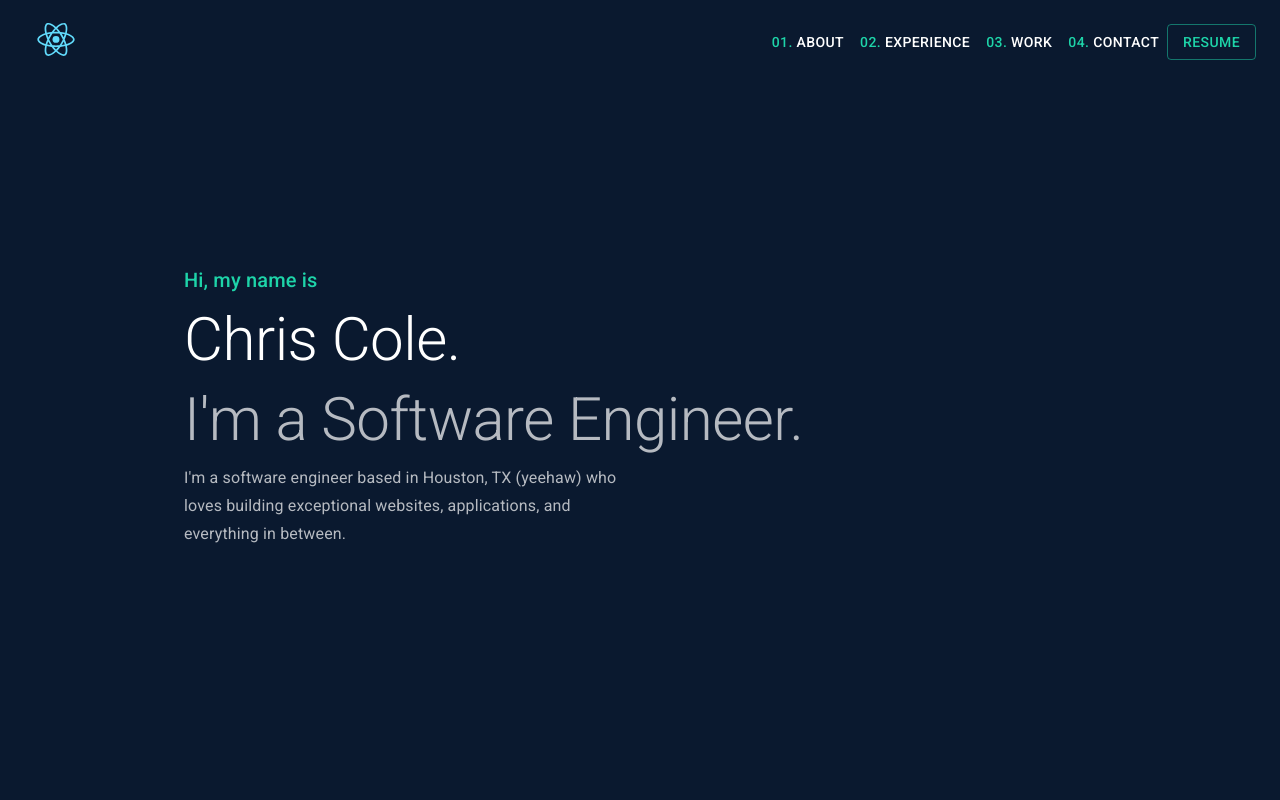
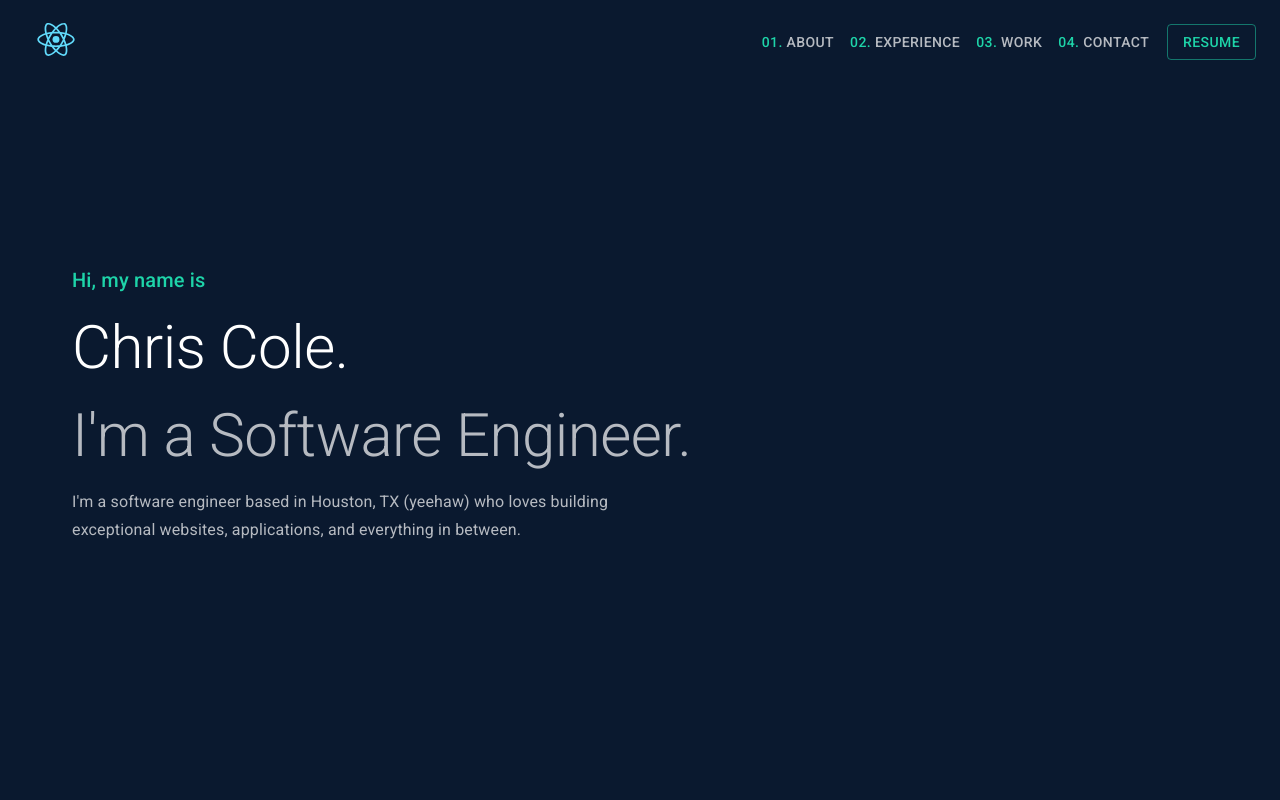
Before and after one commit to chrisrcole/chrisrcole.github.io, a React (Create React App) app: page / in a window 1280 px wide. Shown: the top 800 px of the page. Built offline with nearby package versions, Linux system fonts and the light colour scheme.

Commit message:
moving hero out of header + theming

```diff
--- a/src/App.tsx
+++ b/src/App.tsx
@@ -6,6 +6,7 @@ import { Home } from "./components/home";
 import BackToTop from "./components/navigation/BackToTop";
 import { Header } from "./components/header";
 import { Footer } from "./components/footer";
+import Container from "@material-ui/core/Container";
 
 const useStyles = makeStyles((theme) => ({
   root: {
@@ -18,7 +19,7 @@ const useStyles = makeStyles((theme) => ({
     marginBottom: theme.spacing(2),
   },
   header: {
-    height: "100vh",
+    // height: "100vh",
   },
   footer: {
     padding: theme.spacing(3, 2),
@@ -33,7 +34,10 @@ export const App = () => {
       <CssBaseline />
       <div className={classes.root}>
         <Header classes={classes} />
-        <Home classes={classes} />
+        <Container maxWidth="lg">
+          <Home classes={classes} />
+        </Container>
+
         <BackToTop />
         <Footer classes={classes} />
       </div>
--- a/src/components/header/Header.tsx
+++ b/src/components/header/Header.tsx
@@ -1,14 +1,11 @@
 import React from "react";
 import { Navigation } from "../navigation";
-
-import { Hero } from "./Hero";
 
 export const Header = (props: any) => {
   const { classes } = props;
   return (
     <div className={classes.header}>
       <Navigation {...props} />
-      <Hero />
     </div>
   );
 };
--- a/src/components/header/Hero.tsx
+++ b/src/components/header/Hero.tsx
@@ -11,14 +11,22 @@ const useStyles = makeStyles((theme) => ({
     paddingTop: theme.spacing(25),
     height: "100vh",
   },
+  root: {
+    flexGrow: 1,
+  },
+  paper: {
+    padding: theme.spacing(2),
+    textAlign: "center",
+    color: theme.palette.text.secondary,
+  },
 }));
 
 export const Hero = () => {
   const classes = useStyles();
   return (
-    <Container maxWidth="md" className={classes.hero}>
-      <Grid container spacing={1}>
-        <Grid item xs={6}>
+    <Container className={classes.hero}>
+      <Grid container spacing={2}>
+        <Grid item xs={12}>
           <Typography variant="h6" color="secondary">
             Hi, my name is
           </Typography>
@@ -31,7 +39,7 @@ export const Hero = () => {
             I'm a Software Engineer.
           </Typography>
         </Grid>
-        <Grid item xs={6}>
+        <Grid item xs={12} sm={6}>
           <Typography variant="subtitle1" color="textSecondary">
             I'm a software engineer based in Houston, TX (yeehaw) who loves
             building exceptional websites, applications, and everything in
--- a/src/components/home/Home.tsx
+++ b/src/components/home/Home.tsx
@@ -3,10 +3,13 @@ import Container from "@material-ui/core/Container";
 import Typography from "@material-ui/core/Typography";
 import Box from "@material-ui/core/Box";
 
+import { Hero } from "../header/Hero";
+
 export const Home = (props: any) => {
   const { classes } = props;
   return (
     <Container component="main" className={classes.main}>
+      <Hero />
       <Container>
         <Box my={2}>
           {[...new Array(102)]
--- a/src/components/navigation/Navigation.tsx
+++ b/src/components/navigation/Navigation.tsx
@@ -32,7 +32,10 @@ const useStyles = makeStyles((theme: Theme) =>
       width: 64,
     },
     nav: {
-      marginTop: 10,
+      paddingTop: 10,
+    },
+    navLinks: {
+      marginRight: 10,
     },
   })
 );
@@ -69,12 +72,12 @@ export const Navigation = (props: Props) => {
     <>
       {/* <OpaqueScroll {...props}> */}
       <HideOnScroll {...props}>
-        <AppBar color="transparent" elevation={0} className={classes.nav}>
+        <AppBar color="primary" elevation={0} className={classes.nav}>
           <Toolbar>
             <div className={classes.title}>
               <img src={logo} alt="logo" className={classes.logo} />
             </div>
-            <>
+            <div className={classes.navLinks}>
               {links.map((link: any, i) => (
                 <Button href={link.path}>
                   <div>
@@ -82,11 +85,13 @@ export const Navigation = (props: Props) => {
                       {/* {"[ " + i + " ]"} */}
                       {(i + 1).toString().padStart(2, "0") + ". "}
                     </Typography>{" "}
-                    <Typography variant="button">{link.title}</Typography>
+                    <Typography variant="button" color="textSecondary">
+                      {link.title}
+                    </Typography>
                   </div>
                 </Button>
               ))}
-            </>
+            </div>
             <Button color="secondary" variant="outlined">
               Resume
             </Button>
--- a/src/components/theme/Theme.ts
+++ b/src/components/theme/Theme.ts
@@ -7,7 +7,7 @@ export const theme = responsiveFontSizes(
     palette: {
       type: "dark",
       primary: {
-        main: "#263238",
+        main: "#0a192f",
       },
       secondary: {
         main: "#1ed4a9",
```
